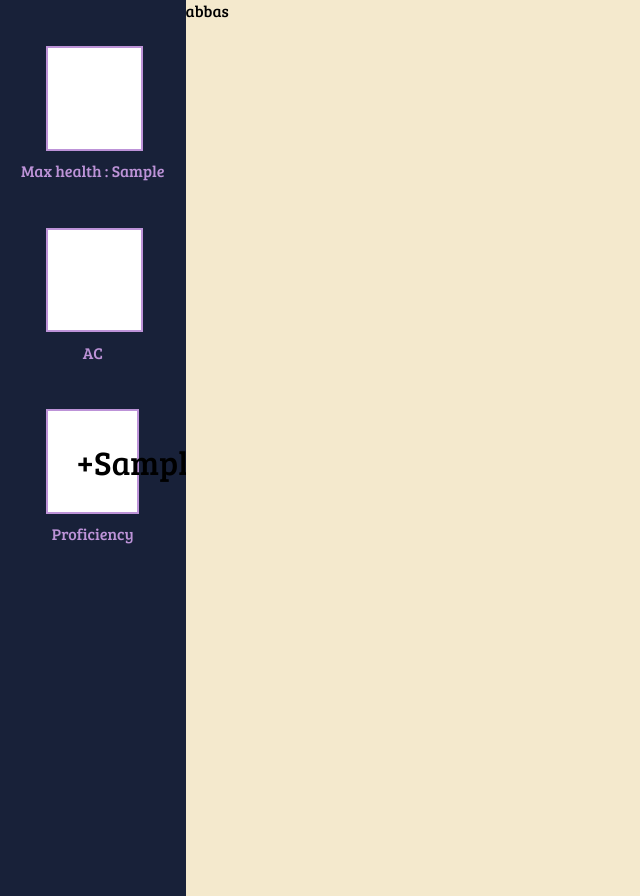
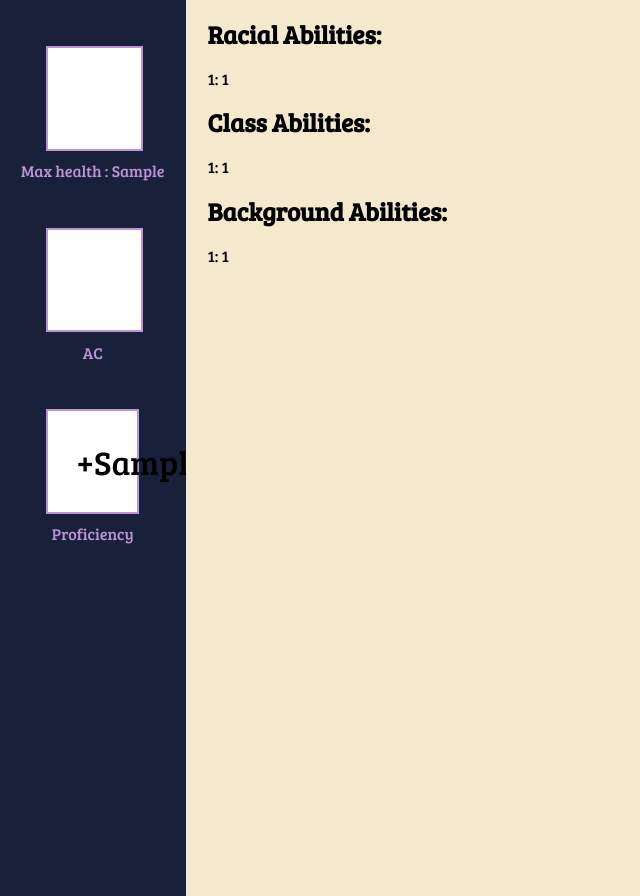
Before and after one commit to Routund/DND_Character_Gen, a Flask app: template templates/CharacterAbility.html in a window 1280 px wide. Shown: the whole page, without its empty margins (0-640 px from the left). Run offline with Flask 3, Linux system fonts and the light colour scheme; the template is opened without the code that fills it: most values are stand-ins (such as "Sample title", 1, 10 or a date in 2020).

Commit message:
Worked on adding more abilities to database

```diff
--- a/routes.py
+++ b/routes.py
@@ -13,7 +13,8 @@ skills = [
     ["Acrobatics", "Sleight of hand", "Stealth"],
     ["Arcana", "History", "Investigation", "Nature", "Religion"],
     ["Animal Handling", "Insight", "Medicine", "Perception", "Survival"],
-    ["Deception", "Intimidation", "Performance", "Persuasion"]]
+    ["Deception", "Intimidation", "Performance", "Persuasion"],
+    []]
 
 stat_names = ["Strength","Dexterity","Intelligence","Wisdom","Charisma","Constitution"]
 # Return creatuib
@@ -173,6 +174,7 @@ def insert():
     conn.commit()
     return redirect(f'/character/{cur.lastrowid}')
 
+
 @app.route('/character/<id>')
 def character_main(id):
 
@@ -194,35 +196,35 @@ def character_main(id):
     stats = list(map(int, character_data[8].split(',')))
     prof_bonus = ((character_data[4]-1)//4)+2
 
-    # Calculate stat modifiers and saving throws for each stat, and append it to a list
+    # Calculate ability score for each ability by checking proficiencies list for given ability, then -10 and /2 plus any profs to get score
+    # Also calculate each stat modifier in the same loop
     i = 0
+    skillBonus = []
     stat_data = []
+
     while (i < 6):
+        stat_abilities = skills[i]
         mod=math.floor((stats[i]-10)//2)
+
         if(proficiencies.count(stat_names[i])!=0):
             stat_data.append([stat_names[i],mod,mod+prof_bonus])
         else:
             stat_data.append([stat_names[i],mod,mod])
-        i += 1
 
-    # Calculate ability score for each ability by checking proficiencies list for given ability, then -10 and /2 plus any profs to get score
-    i = 0
-    skillBonus = []
-    while (i < 5):
-        stat = skills[i]
-        for s in stat:
-            count = proficiencies.count(s)
+        for ability in stat_abilities:
+            count = proficiencies.count(ability)
             if (count == 2):
-                skillBonus.append((s, math.floor((stats[i]-10)/2)+2*prof_bonus))
+                skillBonus.append((ability, mod+2*prof_bonus))
             elif (count == 1):
-                skillBonus.append((s, math.floor((stats[i]-10)/2)+prof_bonus))
+                skillBonus.append((ability, mod+prof_bonus))
             else:
-                skillBonus.append((s, math.floor((stats[i]-10)/2)))
+                skillBonus.append((ability, mod))
         i += 1
 
     values_to_list = [character_data[1], race[0], classC[0]]
     other_values = [id,character_data[6],character_data[12],character_data[7],prof_bonus]
     return render_template('CharacterMain.html', character=values_to_list, skillData=skillBonus, other_values=other_values,statData=stat_data)
+
 
 @app.route('/character_abilities/<id>')
 def character_abilities(id):
@@ -236,15 +238,21 @@ def character_abilities(id):
         return redirect("/")
 
     # Get all abilities (feats) by their type, race, class or background, and add them to a list for insertion into html
-    feats = []
+    feat_names = []
+    feat_descriptions = []
     feat_types = ["Race","Class","Background"]
     feat_types_parameters = [character_data[2],character_data[3],character_data[5]]
     for i in range(3):
         cur.execute(f'SELECT Name,Description FROM Ability WHERE Ability_Id IN (SELECT Ability_Id FROM Ability{feat_types[i]} WHERE {feat_types[i]}_Id = ?)', (feat_types_parameters[i],))
-        feats.append(cur.fetchall())
+        data = cur.fetchall()
+
+        # List comprehension from Stack Overflow
+        feat_names.append([i[0] for i in data])
+        feat_descriptions.append([i[1] for i in data])
 
     other_values = [id,character_data[6],character_data[12],character_data[7],((character_data[4]-1)//4)+2]
-    return render_template('CharacterAbility.html',other_values=other_values)
+    return render_template('CharacterAbility.html',other_values=other_values,names=feat_names,descs=feat_descriptions)
+
 
 @app.route('/updateHP', methods=['POST'])
 def updateHP():
@@ -259,6 +267,7 @@ def updateHP():
     cur.execute(f"UPDATE Character SET Current_HP = '{HP}', AC = {AC} WHERE Character_Id = {id}")
     conn.commit()
     return jsonify({'status': 'success', 'received_value': AC})
+
 
 @app.route('/triangles/<size>')
 def triangles(size):
--- a/static/styles.css
+++ b/static/styles.css
@@ -40,8 +40,6 @@
 }
 .sheet {
     background-color: #f4e9cd;
-
-
 }
 body {
     margin: 0px;
@@ -133,3 +131,9 @@ input::-webkit-inner-spin-button {
     font-weight: 400;
     font-style: normal;
   }
+.ability_sheet {
+    margin-left: 2%;
+}
+.ability_header {
+    font-size: 25px;
+}
--- a/templates/CharacterAbility.html
+++ b/templates/CharacterAbility.html
@@ -1,5 +1,15 @@
 {% extends 'sheetLayout.html' %}
 
+{% set ability_types = ['Racial','Class','Background'] %}
+
 {% block content %}
-    abbas
+<div class = "ability_sheet">
+    {% for i in range(3) %}
+        <h1 class = "ability_header">{{ability_types[i]}} Abilities:</h1>
+        {% for j in range(names[i]|length) %}
+            {{names[i][j]}}:
+            {{descs[i][j]}}
+        {% endfor %}
+    {% endfor %}
+</div>
 {% endblock %}
```
Also changed, not shown: main.db.
